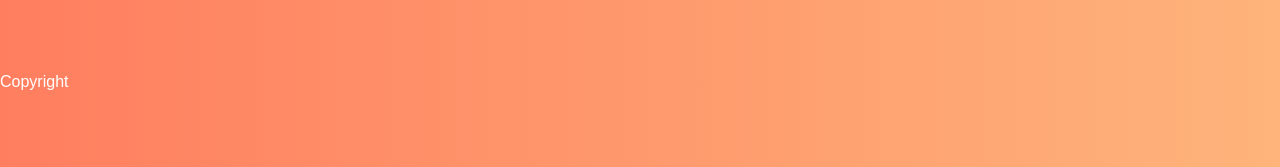
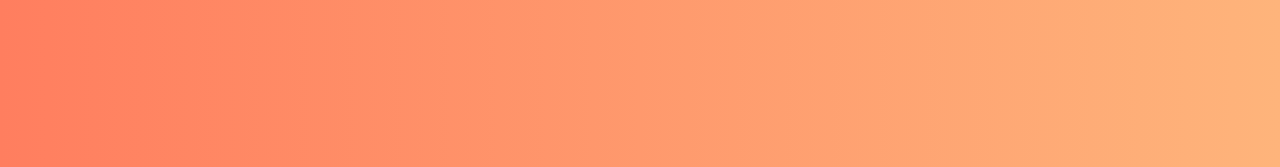
Before and after one commit to SamuelDAlencar/oppem-site, a Next.js app: page / in a window 1280 px wide. Shown: the part 680-847 px from the top of the page. Built offline with nearby package versions, Linux system fonts and the light colour scheme.

Commit message:
wip: removes content of header and footer

```diff
--- a/src/components/footer/index.tsx
+++ b/src/components/footer/index.tsx
@@ -1,3 +1,3 @@
 export default function Footer() {
-  return <footer>Copyright</footer>;
+  return <footer></footer>;
 }
--- a/src/components/header/index.tsx
+++ b/src/components/header/index.tsx
@@ -1,3 +1,3 @@
 export default function Header() {
-  return <header>Oppem</header>;
+  return <header></header>;
 }
```
